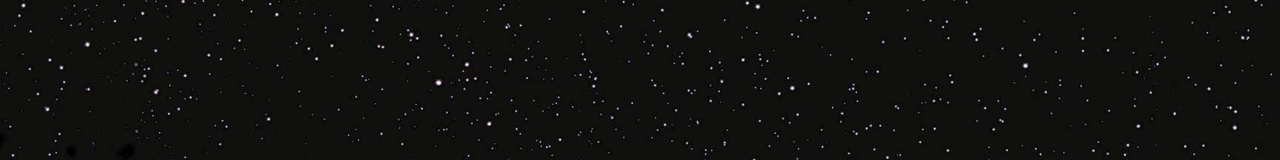
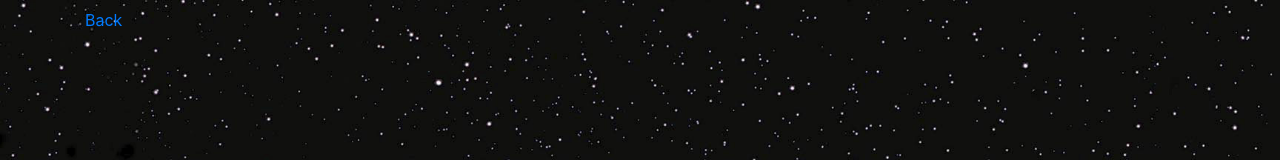
Before and after one commit to Jacobs1986/Jon-Starwars, a React (Create React App) app in the folder client/: page /chapter in a window 1280 px wide. Shown: the top 160 px of the page. Built offline with nearby package versions, Linux system fonts and the light colour scheme; a web font is replaced by a local one.

Commit message:
Added a back link

```diff
--- a/client/src/components/pages/Comic/comic.pages.js
+++ b/client/src/components/pages/Comic/comic.pages.js
@@ -48,6 +48,7 @@ class Chapter extends Component {
                             </Col>
                         </Row>
                     ))}
+                    <a href="/">Back</a>
                 </Container>
             </div>
         );
```
